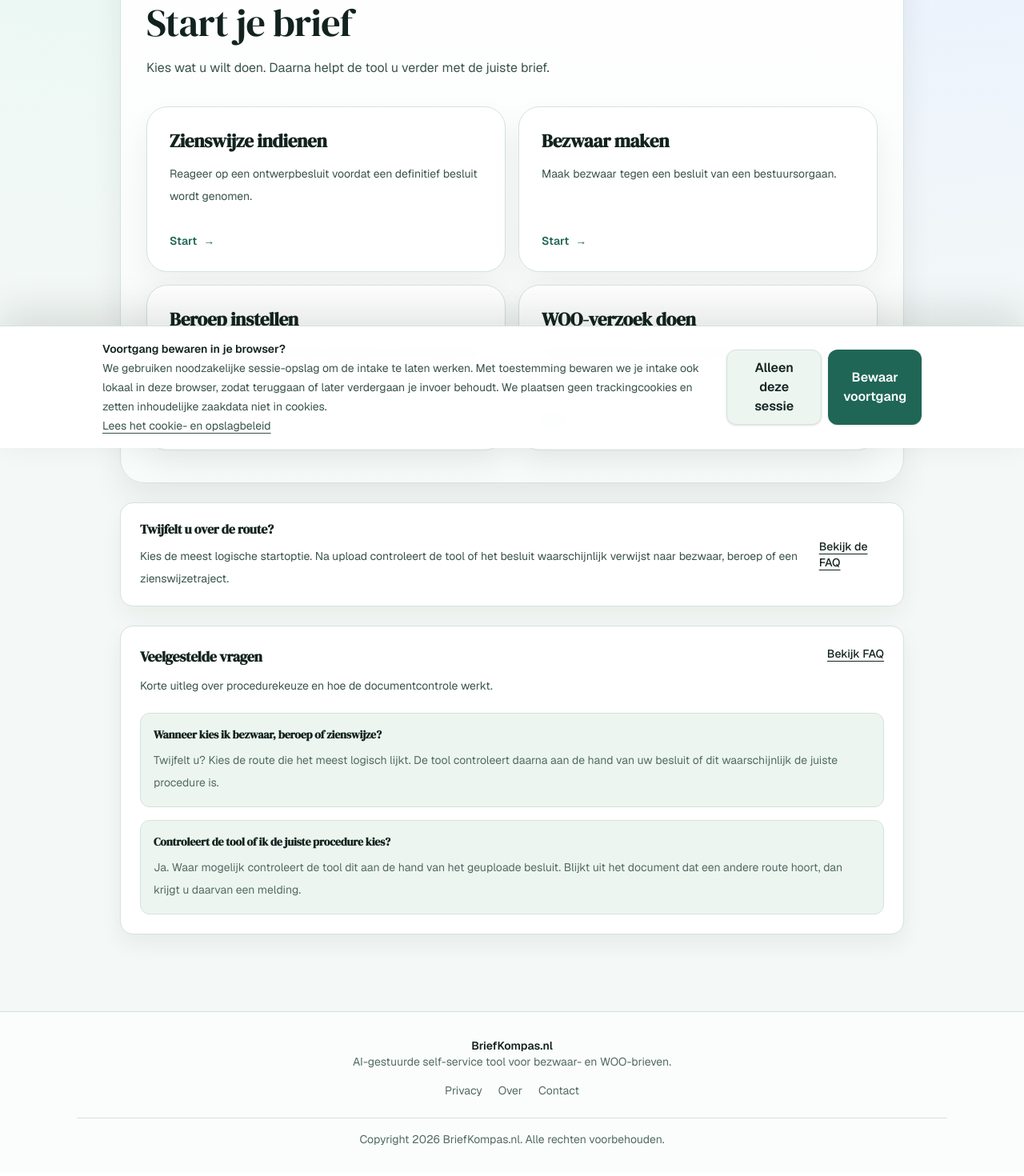
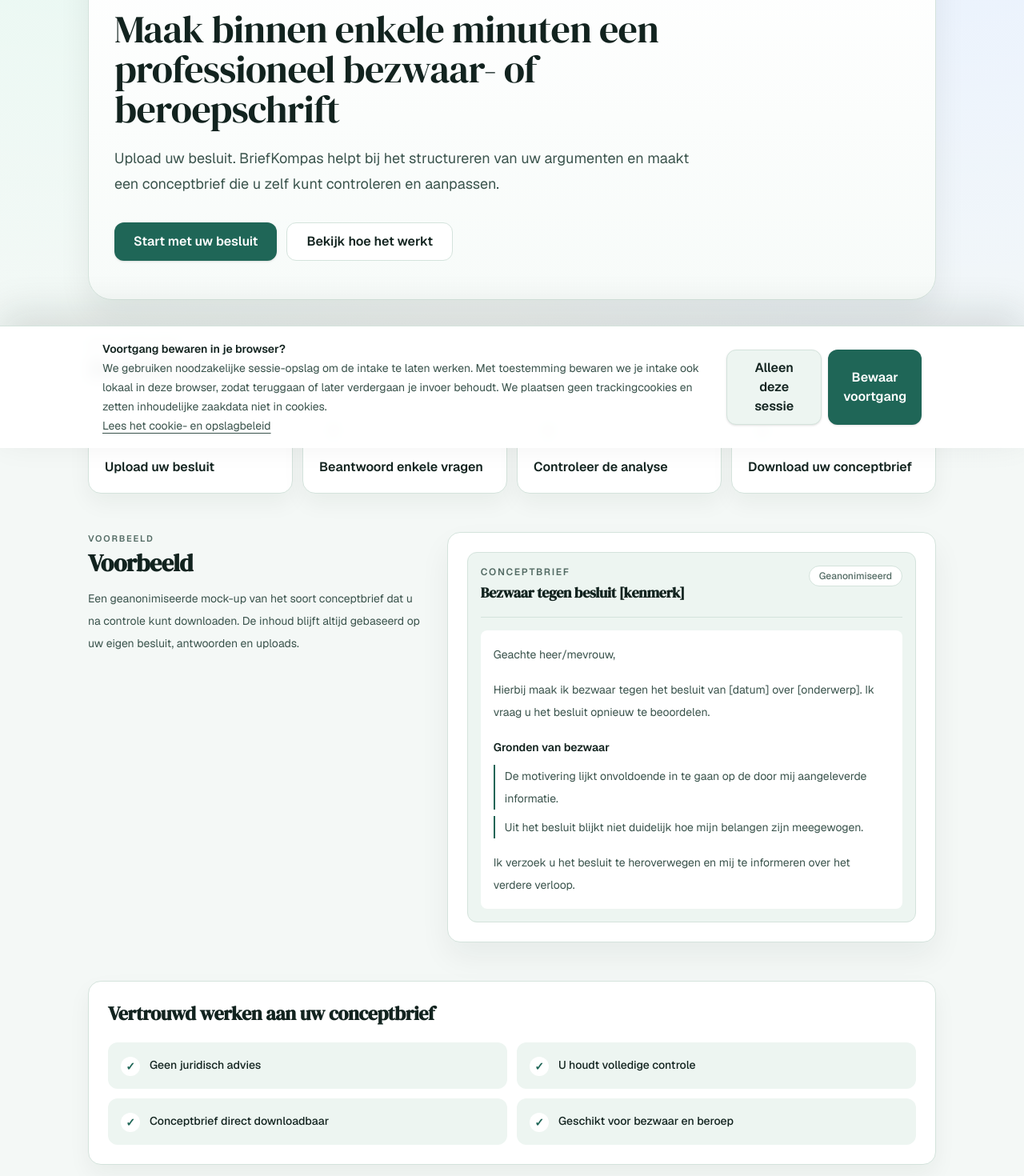
Before and after one commit to Stephanoud/briefkompas2, a Next.js app: page / in a window 1280 px wide. Shown: the part 240-1710 px from the top of the page at 80% size. Built offline with nearby package versions, Linux system fonts and the light colour scheme.

Commit message:
Improve homepage trust and conversion

```diff
--- a/app/page.tsx
+++ b/app/page.tsx
@@ -1,16 +1,16 @@
 "use client";
 
 import Container from "@/components/Container";
-import { HomepageStartContent } from "@/components/homepage/HomepageStartContent";
+import { HomepageLandingContent } from "@/components/homepage/HomepageLandingContent";
 
-const contentWidthClass = "mx-auto w-full max-w-[980px]";
+const contentWidthClass = "mx-auto w-full max-w-[1060px]";
 
 export default function Page() {
   return (
     <section className="w-full py-10 sm:py-14">
       <Container>
         <div className={contentWidthClass}>
-          <HomepageStartContent />
+          <HomepageLandingContent />
         </div>
       </Container>
     </section>
--- /dev/null
+++ b/components/homepage/HomepageLandingContent.tsx
@@ -0,0 +1,155 @@
+import Link from "next/link";
+
+const steps = [
+  "Upload uw besluit",
+  "Beantwoord enkele vragen",
+  "Controleer de analyse",
+  "Download uw conceptbrief",
+];
+
+const trustItems = [
+  "Geen juridisch advies",
+  "U houdt volledige controle",
+  "Conceptbrief direct downloadbaar",
+  "Geschikt voor bezwaar en beroep",
+];
+
+export function HomepageLandingContent() {
+  return (
+    <div className="space-y-12">
+      <section className="overflow-hidden rounded-[30px] border border-[var(--border)] bg-[linear-gradient(180deg,#ffffff_0%,#f7fbf9_100%)] px-5 py-9 shadow-[0_18px_40px_rgba(17,33,28,0.07)] sm:px-8 sm:py-12">
+        <div className="max-w-3xl">
+          <p className="inline-flex rounded-full border border-[var(--border)] bg-white px-3 py-1 text-xs font-medium text-[var(--muted)]">
+            BriefKompas
+          </p>
+          <h1 className="mt-4 text-4xl leading-[1.04] text-[var(--foreground)] sm:text-5xl">
+            Maak binnen enkele minuten een professioneel bezwaar- of beroepschrift
+          </h1>
+          <p className="mt-5 max-w-[62ch] text-base leading-8 text-[var(--muted-strong)] sm:text-lg">
+            Upload uw besluit. BriefKompas helpt bij het structureren van uw argumenten en maakt
+            een conceptbrief die u zelf kunt controleren en aanpassen.
+          </p>
+
+          <div className="mt-8 flex flex-col gap-3 sm:flex-row sm:items-center">
+            <Link
+              href="/start-brief"
+              className="cta-button-link inline-flex min-h-12 items-center justify-center rounded-xl bg-[var(--brand)] px-6 text-base font-semibold text-white shadow-sm hover:bg-[var(--brand-strong)] focus-visible:outline-none focus-visible:ring-2 focus-visible:ring-[var(--brand)] focus-visible:ring-offset-2"
+            >
+              Start met uw besluit
+            </Link>
+            <Link
+              href="#hoe-het-werkt"
+              className="inline-flex min-h-12 items-center justify-center rounded-xl border border-[var(--border)] bg-white px-6 text-base font-semibold text-[var(--foreground)] hover:border-[var(--border-strong)] focus-visible:outline-none focus-visible:ring-2 focus-visible:ring-[var(--brand)] focus-visible:ring-offset-2"
+            >
+              Bekijk hoe het werkt
+            </Link>
+          </div>
+        </div>
+      </section>
+
+      <section id="hoe-het-werkt" aria-labelledby="how-it-works-title" className="scroll-mt-24">
+        <div className="mb-5">
+          <p className="text-[11px] font-semibold uppercase tracking-[0.16em] text-[var(--muted)]">
+            Stap voor stap
+          </p>
+          <h2 id="how-it-works-title" className="mt-1 text-3xl font-semibold text-[var(--foreground)]">
+            Zo werkt het
+          </h2>
+        </div>
+
+        <ol className="grid gap-3 sm:grid-cols-2 lg:grid-cols-4">
+          {steps.map((step, index) => (
+            <li
+              key={step}
+              className="rounded-2xl border border-[var(--border)] bg-white p-5 shadow-[0_12px_28px_rgba(17,33,28,0.05)]"
+            >
+              <span className="inline-flex h-9 w-9 items-center justify-center rounded-full bg-[var(--surface-soft)] text-sm font-semibold text-[var(--brand)]">
+                {index + 1}
+              </span>
+              <p className="mt-4 text-base font-semibold text-[var(--foreground)]">{step}</p>
+            </li>
+          ))}
+        </ol>
+      </section>
+
+      <section aria-labelledby="example-title" className="grid gap-6 lg:grid-cols-[0.82fr_1.18fr] lg:items-start">
+        <div>
+          <p className="text-[11px] font-semibold uppercase tracking-[0.16em] text-[var(--muted)]">
+            Voorbeeld
+          </p>
+          <h2 id="example-title" className="mt-1 text-3xl font-semibold text-[var(--foreground)]">
+            Voorbeeld
+          </h2>
+          <p className="mt-3 text-sm leading-7 text-[var(--muted-strong)]">
+            Een geanonimiseerde mock-up van het soort conceptbrief dat u na controle kunt downloaden.
+            De inhoud blijft altijd gebaseerd op uw eigen besluit, antwoorden en uploads.
+          </p>
+        </div>
+
+        <article
+          aria-label="Geanonimiseerde voorbeeldbrief"
+          className="rounded-2xl border border-[var(--border)] bg-white p-4 shadow-[0_18px_38px_rgba(17,33,28,0.06)] sm:p-6"
+        >
+          <div className="rounded-xl border border-[var(--border)] bg-[var(--surface-soft)] p-4">
+            <div className="flex flex-col gap-2 border-b border-[var(--border)] pb-4 sm:flex-row sm:items-start sm:justify-between">
+              <div>
+                <p className="text-xs font-semibold uppercase tracking-[0.14em] text-[var(--muted)]">
+                  Conceptbrief
+                </p>
+                <h3 className="mt-1 text-lg font-semibold text-[var(--foreground)]">
+                  Bezwaar tegen besluit [kenmerk]
+                </h3>
+              </div>
+              <p className="rounded-full border border-[var(--border)] bg-white px-3 py-1 text-xs font-medium text-[var(--muted)]">
+                Geanonimiseerd
+              </p>
+            </div>
+
+            <div className="mt-4 space-y-4 rounded-lg bg-white p-4 text-sm leading-7 text-[var(--muted-strong)]">
+              <p>
+                Geachte heer/mevrouw,
+              </p>
+              <p>
+                Hierbij maak ik bezwaar tegen het besluit van [datum] over [onderwerp]. Ik vraag u
+                het besluit opnieuw te beoordelen.
+              </p>
+              <div>
+                <p className="font-semibold text-[var(--foreground)]">Gronden van bezwaar</p>
+                <ul className="mt-2 space-y-2">
+                  <li className="border-l-2 border-[var(--brand)] pl-3">
+                    De motivering lijkt onvoldoende in te gaan op de door mij aangeleverde informatie.
+                  </li>
+                  <li className="border-l-2 border-[var(--brand)] pl-3">
+                    Uit het besluit blijkt niet duidelijk hoe mijn belangen zijn meegewogen.
+                  </li>
+                </ul>
+              </div>
+              <p>
+                Ik verzoek u het besluit te heroverwegen en mij te informeren over het verdere verloop.
+              </p>
+            </div>
+          </div>
+        </article>
+      </section>
+
+      <section aria-labelledby="trust-title" className="rounded-2xl border border-[var(--border)] bg-white px-5 py-6 shadow-[0_12px_28px_rgba(17,33,28,0.05)] sm:px-6">
+        <h2 id="trust-title" className="text-2xl font-semibold text-[var(--foreground)]">
+          Vertrouwd werken aan uw conceptbrief
+        </h2>
+        <ul className="mt-5 grid gap-3 sm:grid-cols-2">
+          {trustItems.map((item) => (
+            <li key={item} className="flex items-start gap-3 rounded-xl bg-[var(--surface-soft)] p-4">
+              <span
+                aria-hidden="true"
+                className="mt-0.5 inline-flex h-6 w-6 shrink-0 items-center justify-center rounded-full bg-white text-sm font-semibold text-[var(--brand)]"
+              >
+                &#10003;
+              </span>
+              <span className="text-sm font-medium leading-6 text-[var(--foreground)]">{item}</span>
+            </li>
+          ))}
+        </ul>
+      </section>
+    </div>
+  );
+}
--- a/proxy.ts
+++ b/proxy.ts
@@ -5,7 +5,6 @@ import {
   normalizeNextPath,
   resolveAuthenticatedPath,
   TEST_AUTH_COOKIE_NAME,
-  TEST_AUTH_DEFAULT_PATH,
 } from "@/lib/testAuth";
 
 export function proxy(request: NextRequest) {
@@ -33,7 +32,7 @@ export function proxy(request: NextRequest) {
   }
 
   if (isAuthenticated) {
-    return NextResponse.redirect(new URL(TEST_AUTH_DEFAULT_PATH, request.url));
+    return NextResponse.next();
   }
 
   const loginUrl = new URL("/login", request.url);
```
Also changed, not shown: 1 other file (tests, documents, lock files or other folders).
